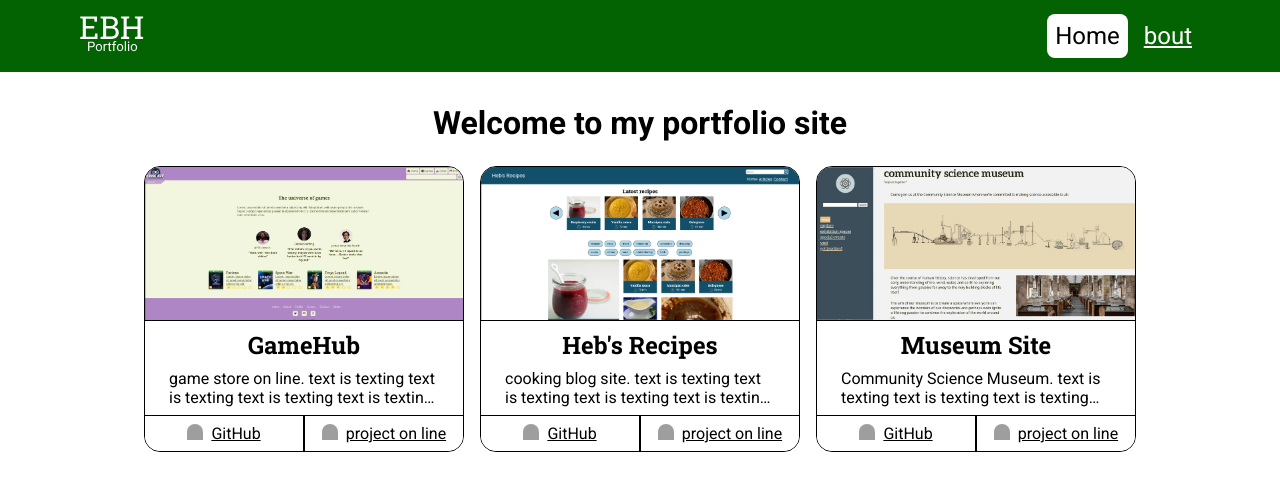
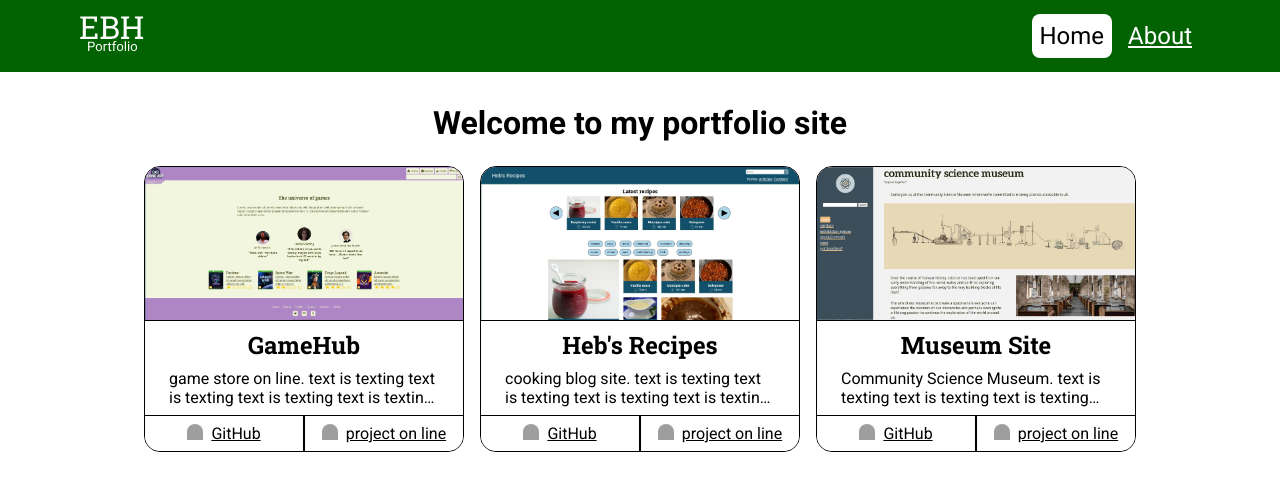
Before and after one commit to Eirik-Haukeland/portfolio, a SvelteKit app: page / in a window 1280 px wide. Shown: the top 490 px of the page. Built offline with nearby package versions, Linux system fonts and the light colour scheme; grey boxes are pictures that could not be loaded.

Commit message:
fixed typo

```diff
--- a/src/components/Header.svelte
+++ b/src/components/Header.svelte
@@ -16,7 +16,7 @@
 	let menuBtn
 
 	onMount(() => {
-		windowLargerThan700 = window.innerWidth > 700;
+		setTimeout(() => windowLargerThan700 = window.innerWidth > 700, 100)
 
 		const header = document.querySelector("header");
 		headerHeight = `${parseInt(getComputedStyle(header).getPropertyValue("height"))}px`;
@@ -42,7 +42,7 @@
 				<a on:click={closeMenuOnNavigation} aria-current={$page.url.pathname === "/" ? "page" : undefined} href="/">Home</a>
 			</li>
 			<li>
-				<a on:click={closeMenuOnNavigation} aria-current={$page.url.pathname === "/about" ? "page" : undefined} href="/about">bout</a>
+				<a on:click={closeMenuOnNavigation} aria-current={$page.url.pathname === "/about" ? "page" : undefined} href="/about">About</a>
 			</li>
 		</ul>
 	</nav>
```
